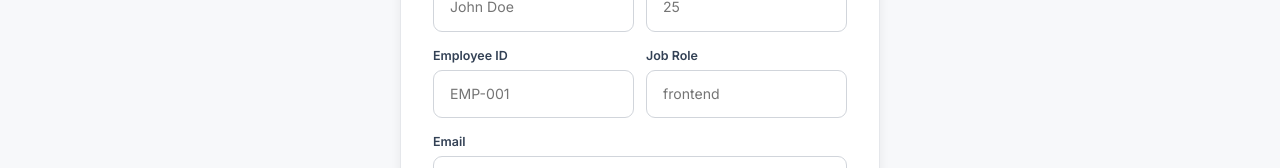
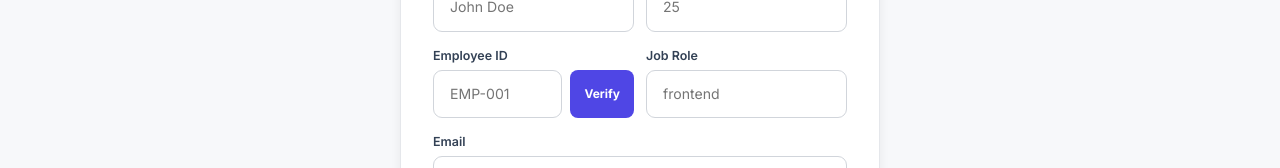
Before and after one commit to Easwarasrisai789/azentrix-fullstack-task2, a React (Create React App) app: page /register in a window 1280 px wide. Shown: the part 297-465 px from the top of the page. Built offline with nearby package versions, Linux system fonts and the light colour scheme; no server answers.

Commit message:
Add Verify button for empId before account creation

```diff
--- a/src/pages/Register.jsx
+++ b/src/pages/Register.jsx
@@ -1,7 +1,7 @@
 import React, { useEffect, useState } from "react";
 import { useNavigate } from "react-router-dom";
 import Navbar from "../components/Navbar";
-import { createUserWithEmailAndPassword } from "firebase/auth";
+import { createUserWithEmailAndPassword, signInAnonymously, signOut } from "firebase/auth";
 import { doc, setDoc, collection, query, where, getDocs } from "firebase/firestore";
 import { auth, db } from "../firebase/firebaseConfig";
 import { useAuth } from "../context/AuthContext";
@@ -29,10 +29,36 @@ function Register() {
   const [empId, setEmpId] = useState(""); const [jobRole, setJobRole] = useState("");
   const [error, setError] = useState(null); const [submitting, setSubmitting] = useState(false);
   const [empIdError, setEmpIdError] = useState("");
+  const [empIdVerified, setEmpIdVerified] = useState(false);
+  const [verifying, setVerifying] = useState(false);
+
+  const verifyEmpId = async () => {
+    if (!empId.trim()) { setEmpIdError("Enter an Employee ID first."); return; }
+    if (!db || !auth) return;
+    setVerifying(true); setEmpIdError(""); setEmpIdVerified(false);
+    try {
+      // Sign in anonymously to check Firestore
+      const anonCred = await signInAnonymously(auth);
+      const snap = await getDocs(query(collection(db, "users"), where("empId", "==", empId.trim())));
+      // Sign out anonymous user
+      await signOut(auth);
+      if (!snap.empty) {
+        setEmpIdError("This Employee ID is already taken. Use a different one.");
+        setEmpIdVerified(false);
+      } else {
+        setEmpIdError("");
+        setEmpIdVerified(true);
+      }
+    } catch (err) {
+      setEmpIdError("Unable to verify. Please try again.");
+      try { await signOut(auth); } catch {}
+    } finally { setVerifying(false); }
+  };
 
   const handleSubmit = async (e) => {
     e.preventDefault(); setError(null);
     if (!fullName.trim() || !age.trim() || !empId.trim() || !jobRole.trim()) { setError("All fields are required."); return; }
+    if (!empIdVerified) { setError("Please verify your Employee ID before creating account."); return; }
     if (!email.trim()) { setError("Please enter your email."); return; }
     if (!password || password.length < 6) { setError("Password must be at least 6 characters."); return; }
     if (!auth || !db) { setError("Firebase not configured."); return; }
@@ -87,8 +113,24 @@ function Register() {
             <div style={s.row}>
               <div>
                 <label style={s.label}>Employee ID</label>
-                <input style={{ ...s.input, ...(empIdError ? { borderColor: "#dc2626" } : {}) }} placeholder="EMP-001" value={empId} onChange={(e) => setEmpId(e.target.value)} />
+                <div style={{ display: "flex", gap: 8 }}>
+                  <input
+                    style={{ ...s.input, flex: 1, ...(empIdError ? { borderColor: "#dc2626" } : empIdVerified ? { borderColor: "#059669" } : {}) }}
+                    placeholder="EMP-001"
+                    value={empId}
+                    onChange={(e) => { setEmpId(e.target.value); setEmpIdVerified(false); setEmpIdError(""); }}
+                  />
+                  <button
+                    type="button"
+                    onClick={verifyEmpId}
+                    disabled={verifying || !empId.trim()}
+                    style={{ padding: "8px 14px", borderRadius: 8, border: "none", background: empIdVerified ? "#059669" : "#4f46e5", color: "white", fontSize: "0.75rem", fontWeight: 700, cursor: "pointer", whiteSpace: "nowrap", opacity: verifying ? 0.6 : 1 }}
+                  >
+                    {verifying ? "..." : empIdVerified ? "✓ Available" : "Verify"}
+                  </button>
+                </div>
                 {empIdError && <p style={{ margin: "4px 0 0", fontSize: "0.75rem", color: "#dc2626", fontWeight: 600 }}>{empIdError}</p>}
+                {empIdVerified && <p style={{ margin: "4px 0 0", fontSize: "0.75rem", color: "#059669", fontWeight: 600 }}>✓ This Employee ID is available</p>}
               </div>
               <div><label style={s.label}>Job Role</label><input style={s.input} placeholder="frontend" value={jobRole} onChange={(e) => setJobRole(e.target.value)} /></div>
             </div>
```
